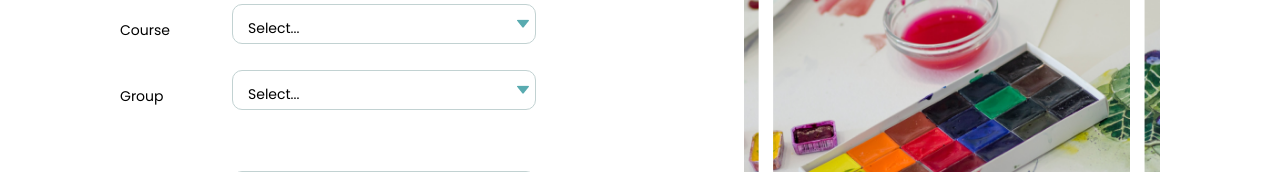
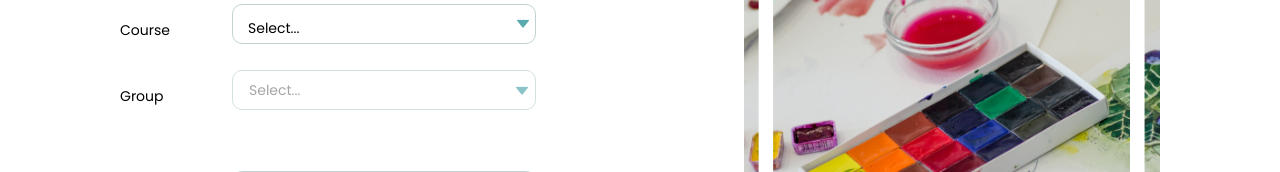
Before and after one commit to vickierose/simple-art-fe, a React (Create React App) app: page /apply in a window 1280 px wide. Shown: the part 290-462 px from the top of the page. Built offline with nearby package versions, Linux system fonts and the light colour scheme.

Commit message:
finish apply page

```diff
--- a/src/commonComponents/Button/Dropdown/Dropdown.js
+++ /dev/null
@@ -1,29 +0,0 @@
-import React, { useState } from 'react'
-
-import './styles.scss'
-
-function Dropdown({ value, name, onChange, disabled }) {
-    console.log(name)
-
-    return (
-        <details className="custom-select" name={name}>
-            <summary className="radios">
-                <input defaultChecked type="radio" name={name} id="default" title="Select..." />
-                {value.map((el, i) => {
-                    return <input key={i} type="radio" name={name} id={`item${el.id}`} title={el.value} onChange={onChange} />;
-                })}
-            </summary>
-            <div className="container-list">
-                <ul className="general_text drop-list">
-                    {value.map((el, i) => {
-                        return <li key={i} className="drop-item">
-                            <label  className="drop-item-text" htmlFor={`item${el.id}`}>{el.value}</label>
-                        </li>
-                    })}
-                </ul>
-            </div>
-        </details>
-    )
-}
-
-export default Dropdown
--- /dev/null
+++ b/src/commonComponents/Dropdown/Dropdown.js
@@ -0,0 +1,40 @@
+import React, { useRef } from 'react'
+
+import './styles.scss'
+
+function Dropdown({ value, name, onChange, disabled }) {
+    const refDet = useRef(null);
+
+    return (
+        <>
+            {disabled ?
+                <select className="general_text disabled-selector" disabled={true}>
+                    <option>Select...</option>
+                </select> :
+
+                <details className="custom-select" name={name}  ref={refDet}>
+                    <summary className="radios">
+                        <input defaultChecked type="radio" name={name} id="default" title="Select..." />
+                        {value.map((el) => {
+                            return <input key={`${name}-${el.id}`} type="radio" name={name} id={`${name}-${el.id}`} title={el.value} onChange={() => {
+                                refDet.current.open = false;
+                                onChange(el.id)
+                            }} />;
+                        })}
+                    </summary>
+                    <div className="container-list">
+                        <ul className="general_text drop-list">
+                            {value.map((el) => {
+                                return <li key={`${name}-${el.id}`} className="drop-item">
+                                    <label className="drop-item-text" htmlFor={`${name}-${el.id}`}>{el.value}</label>
+                                </li>
+                            })}
+                        </ul>
+                    </div>
+                </details>
+            }
+        </>
+    )
+}
+
+export default Dropdown
--- a/src/commonComponents/Button/Dropdown/styles.scss
+++ b/src/commonComponents/Dropdown/styles.scss
@@ -1,6 +1,6 @@
-@import '../../../commonStyles/variables.scss';
+@import '../../commonStyles/variables.scss';
 
-@import '../../../commonStyles/typography.scss';
+@import '../../commonStyles/typography.scss';
 
 .custom-select {
 	position: relative;
@@ -35,10 +35,10 @@
     box-sizing: border-box;
     border-radius: 10px;
 
-	//do not touch float!!!
 	&:after {
-		content: url('../../../assets/Icons/Vector.png');
+		content: url('../../assets/Icons/Vector.png');
 		display: inline-block;
+		//do not touch float!!!
 		float: right;
 		width: .5rem;
 		height: .5rem;
@@ -53,7 +53,7 @@
 	}
 
 	&:hover {
-		border-color: $inputs-hover;
+		border-color: $input-hover;
 	}
 }
 
@@ -107,7 +107,6 @@ input[type=radio]:checked {
 input[type=radio]:after {
 	content: attr(title);
 	display: inline;
-	font-size: 1rem;
 
     @include general_text;
 }
@@ -121,3 +120,26 @@ input[type=radio]:after {
 	cursor: pointer;
 	padding: 10px 15px;
 }
+
+//For disabled select
+.disabled-selector {
+	width: 304px;
+    height: 40px;
+
+    padding: 0 16px 0 16px;
+
+    border: 1px solid $input-border;
+    box-sizing: border-box;
+    border-radius: 10px;
+
+    outline:none;
+
+    appearance: none;
+    overflow: hidden;
+    background: url('../../assets/Icons/Vector.png') no-repeat right;
+    background-position-x: 98%;
+
+	&:hover {
+		border-color: $input-border;
+	}
+}
--- a/src/commonStyles/variables.scss
+++ b/src/commonStyles/variables.scss
@@ -10,8 +10,7 @@ $button-transparent-shadow-color: #14565A;
 $button-disabled: #C2D2D2;
 
 $input-border: $button-disabled;
+$input-hover: $button-hover-color;
 $dropdown-select-hover: #F6F6F0;
 
-$inputs-hover: $button-hover-color;
-
 $scrollbar: $button-disabled;
--- a/src/pages/ApplyPage/ApplyPage.js
+++ b/src/pages/ApplyPage/ApplyPage.js
@@ -2,7 +2,7 @@ import React, { Fragment, useState } from 'react'
 
 import ComfirmationPage from '../../Components/ComfirmationPage/ComfirmationPage'
 import Button from '../../commonComponents/Button/Button'
-import Dropdown from '../../commonComponents/Button/Dropdown/Dropdown'
+import Dropdown from '../../commonComponents/Dropdown/Dropdown'
 import Pic3 from '../../assets/images/Img3.png'
 
 import './styles.scss'
@@ -17,7 +17,6 @@ function ApplyPage() {
     const [phone, setPhone] = useState('');
 
     function setDataToState(e) {
-        console.log(e)
         switch (e.target.name) {
             case 'course':
                 setCourse(e.target.value);
@@ -100,25 +99,11 @@ function ApplyPage() {
                             <section className="space">
                                 <section className="form-content">
                                     <p className="header_h5_medium text">Course</p>
-                                    {/* <select name="course" className="general_text inputs selector" onChange={setDataToState}>
-                                        <option value="" hidden>Select...</option>
-                                        <option value="grapefruit">Grapefruit</option>
-                                        <option value="lime">Lime</option>
-                                        <option value="coconut">Coconut</option>
-                                        <option value="mango">Mango</option>
-                                    </select> */}
-                                    <Dropdown name="course" value={arrMain} onChange={(e) => setCourse(e.target.value)} />
+                                    <Dropdown name="course" value={arrMain} onChange={(id) => setCourse(id)} />
                                 </section>
                                 <section className="form-content">
                                     <p className="header_h5_medium text">Group</p>
-                                    {/* <select disabled={!course} name="group" className="general_text inputs selector" onChange={setDataToState}>
-                                        <option value="" hidden>Select...</option>
-                                        <option value="grapefruit">Grapefruit</option>
-                                        <option value="lime">Lime</option>
-                                        <option value="coconut">Coconut</option>
-                                        <option value="mango">Mango</option>
-                                    </select> */}
-                                    <Dropdown disabled={!course} name="group" value={arrMain} onChange={(e) => setGroup(e.target.value)} />
+                                    <Dropdown disabled={!course} name="group" value={arrMain} onChange={(id) => setGroup(id)} />
                                 </section>
                             </section>
                             <section className="space">
@@ -141,7 +126,6 @@ function ApplyPage() {
                     <div className="right"><img className="image" src={Pic3} alt="palette-pic" /></div>
                 </section>
             }
-
         </Fragment>
     )
 }
--- a/src/pages/ApplyPage/styles.scss
+++ b/src/pages/ApplyPage/styles.scss
@@ -24,13 +24,6 @@
     outline:none;
 
     &:hover{
-		border-color: $inputs-hover;
+		border-color: $input-hover;
 	}
 }
-
-.selector {
-    appearance: none;
-    overflow: hidden;
-    background: url('../../assets/Icons/Vector.png') no-repeat right;
-    background-position-x: 95%;
-}
```
